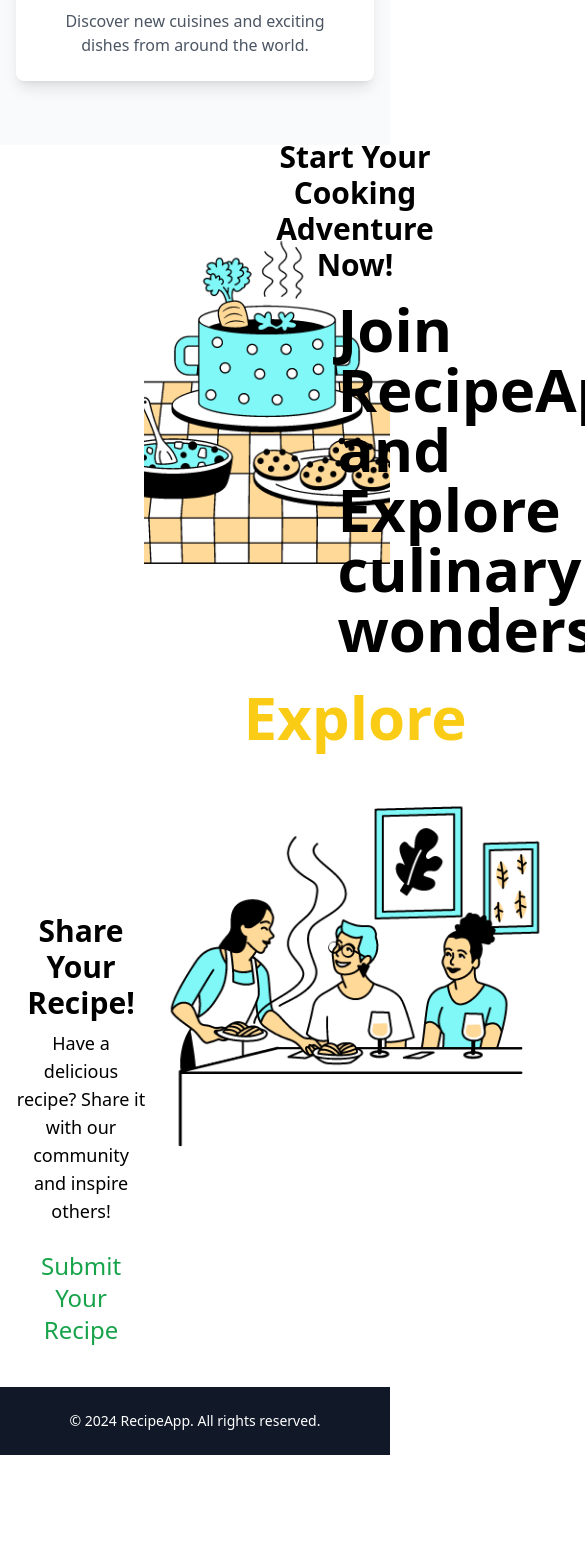
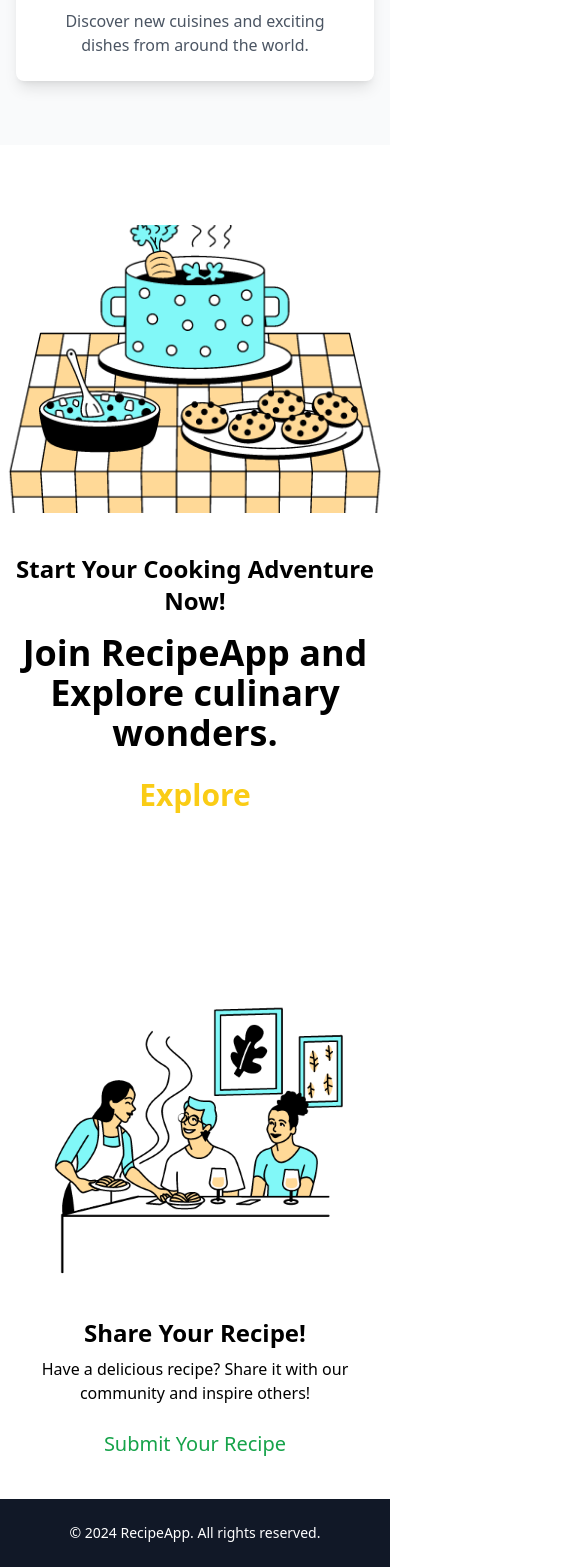
Before and after one commit to rudalkunwar/recipe-app, a React (Create React App) app: page / in a window 390 px wide. Shown: the part 1667-3234 px from the top of the page, 585 px wide, since content can reach past the window. Before the commit the page ends 3122 px from the top, so only its background shows below. Built offline with nearby package versions, Linux system fonts and the light colour scheme.

Commit message:
fixed responsivenes

```diff
--- a/src/pages/Home.jsx
+++ b/src/pages/Home.jsx
@@ -77,57 +77,73 @@
       </div>
 
 
-{/* Call to Action Section */}
-<div className="relative text-black py-16 pt-0 flex my-20">
-<div className='ml-36' >
+      <div className="relative text-black py-16 pt-0 flex flex-col lg:flex-row items-center lg:items-start my-20">
+  <div className="w-full lg:w-auto flex-shrink-0 lg:ml-36">
     <img
       src="/images/cookingillu.png"
       alt="Food Background"
-      className="w-full h-96 object-cover  "
+      className="w-full h-72 lg:h-96 object-cover"
     />
   </div>
-  <div className="absolute inset-0  flex flex-col items-center justify-center text-center ml-80">
-    <h2 className="text-3xl font-extrabold">
+
+  <div className="lg:absolute inset-0 flex flex-col items-center justify-center text-center px-4 lg:px-0 lg:ml-80 mt-10 lg:mt-0">
+    <h2 className="text-2xl lg:text-3xl font-extrabold">
       Start Your Cooking Adventure Now!
     </h2>
-    <p className="mt-4 text-6xl font-extrabold w-1/2">
+    <p className="mt-4 text-4xl lg:text-6xl font-extrabold w-full lg:w-1/2">
       Join RecipeApp and Explore culinary wonders.
     </p>
     <div className="mt-4">
       <a
         href="#"
-        className="inline-block px-8 py-3 text-yellow-400 rounded-md text-6xl font-extrabold hover:text-yellow-600 transition duration-200"
+        className="inline-block px-6 py-2 lg:px-8 lg:py-3 text-yellow-400 rounded-md text-3xl lg:text-6xl font-extrabold hover:text-yellow-600 transition duration-200"
       >
         Explore
       </a>
     </div>
   </div>
-
 </div>
 
 
+
+
       {/* Share Your Recipe Banner */}
-      <div className="py-8 flex ">
-        <div className="max-w-7xl mx-auto px-4 sm:px-6 lg:px-8 text-center mt-32  ">
-          <h2 className="text-3xl font-extrabold">Share Your Recipe!</h2>
-          <p className="mt-2 text-lg">
+<div className="py-8 flex flex-col lg:flex-row items-center lg:items-start">
+  {/* Image for small screens */}
+  <div className="lg:hidden ml-24 w-full flex-shrink-0">
+    <img
+      src="/images/shareRecipe.png"
+      alt="Food Background"
+      className="w-[300px] h-72 md:w-[400px] md:h-80 object-cover"
+    />
+  </div>
+
+  <div className="max-w-7xl mx-auto px-4 sm:px-6 lg:px-8 text-center mt-8 lg:mt-32">
+    <h2 className="text-2xl md:text-3xl font-extrabold">Share Your Recipe!</h2>
+    <p className="mt-2 text-base md:text-lg">
       Have a delicious recipe? Share it with our community and inspire others!
     </p>
     <div className="mt-4">
       <a
         href="#"
-              className="inline-block  px-6 py-2 border border-transparent text-2xl font-medium rounded-md bg-white text-green-600 hover:bg-gray-100 hover:text-lime-500 transition duration-200"
+        className="inline-block px-4 py-2 md:px-6 md:py-2 border border-transparent text-xl md:text-2xl font-medium rounded-md bg-white text-green-600 hover:bg-gray-100 hover:text-lime-500 transition duration-200"
       >
         Submit Your Recipe
       </a>
     </div>
   </div>
+
+  {/* Image for large screens */}
+  <div className="hidden lg:block ml-10 mr-36 w-full lg:w-auto flex-shrink-0">
     <img
       src="/images/shareRecipe.png"
       alt="Food Background"
-      className="w-[500px] h-96 object-cover mr-32 "
+      className="w-[500px] h-96 object-cover"
     />
   </div>
+</div>
+
+
 
 
 
```
Lines whose indentation alone changed are shown as unchanged.
